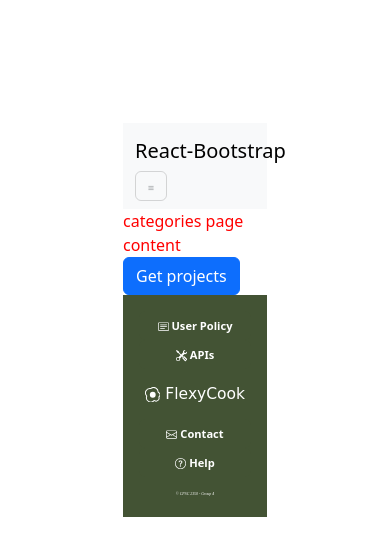
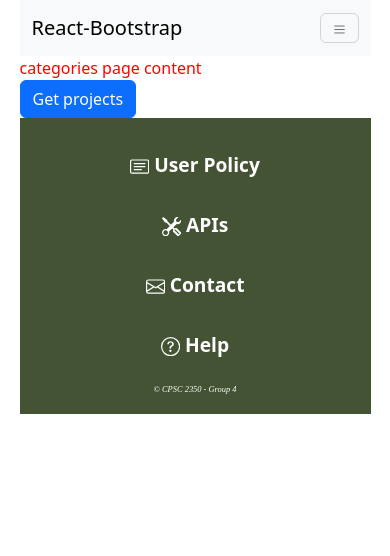
Before and after one commit to yunahu/flexy-cook, a React (Vite) app: page /categories in a window 390 px wide. Shown: the top 556 px of the page. Built offline with nearby package versions, Linux system fonts and the light colour scheme; no server answers.

Commit message:
Small tweaks on responsive display for the whole document (App.css); Modified the LOGO display for small/s-small screen sizes.

```diff
--- a/src/App.css
+++ b/src/App.css
@@ -1,3 +1,4 @@
 body {
-	margin: 123px;
+	width: 90%;
+   margin: auto;
 }
--- a/src/components/Footer/index.jsx
+++ b/src/components/Footer/index.jsx
@@ -17,7 +17,7 @@
    /* To calculate for a font size based on current screen size */
    let screenWidth = window.innerWidth * 0.01;
    let screenHeight = window.innerHeight * 0.01;
-   return (screenWidth + screenHeight) * 0.9;
+   return (screenWidth + screenHeight) * 1.1;
 }
 
 const Footer = () => {
@@ -27,9 +27,10 @@
          <style type="text/css"> {`
             .btn-footer {
                width: 100%;
-               height: 100%;
+               height: 8vh;
+               max-height: 60px;
                background-color: var(--dark-primary);
-               font: bold ${getResponsiveFontSize()}px 'Noto Sans', sans-serif;
+               font: bold 1.2em 'Noto Sans', sans-serif;
                color: var(--white);
             }
 
@@ -39,7 +40,11 @@
             }
 
             #logo {
-               font: ${getResponsiveFontSize() * 1.4}px 'Comic Sans MS', sans-serif;
+               font: 1.3em 'Comic Sans MS', sans-serif;
+            }
+
+            @media screen and (max-width: 540px) {
+               #logo { display: none; }
             }
 
          `} </style>
@@ -52,7 +57,7 @@
             <Col sm>
                <Button variant='footer'><Tools /> APIs</Button>
             </Col>
-            <Col md={{order: 12}} lg={{order: 6}} className={styles.container}>
+            <Col sm>
                <div id='logo'><EggFried /> FlexyCook</div>
             </Col>
             <Col sm>
@@ -63,7 +68,7 @@
             </Col>
          </Row>
          <Row>    {/* Copyright */}
-            <Col xs={12}>
+            <Col xs>
                <span>&copy; CPSC 2350 - Group 4</span>
             </Col>
          </Row>
--- a/src/components/Footer/index.module.css
+++ b/src/components/Footer/index.module.css
@@ -3,10 +3,10 @@
 	background-color: var(--dark-primary);
 
    text-align: center;
-   vertical-align: center;
+   vertical-align: text-top;
 	color: var(--white);
 }
 
 span {
-   font: italic 1vw underline;
+   font: italic 1vh underline;
 }
```
